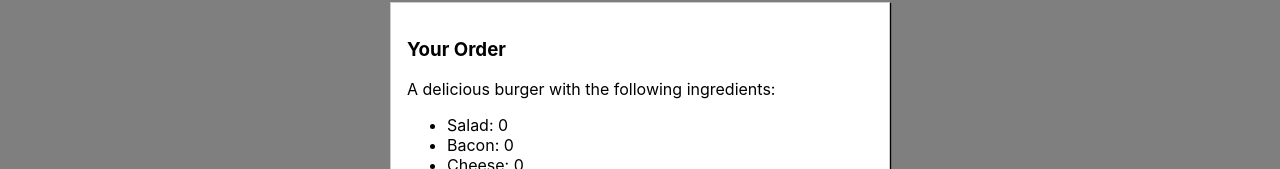
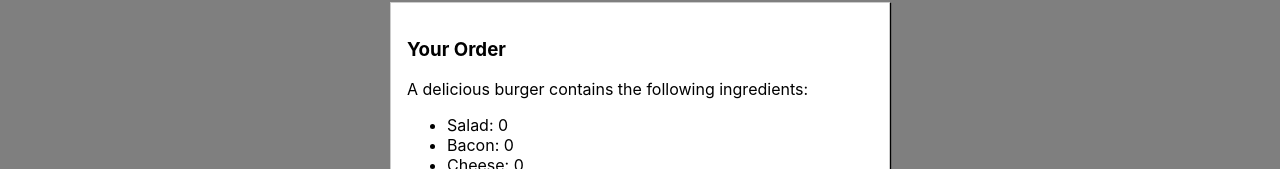
Before and after one commit to aDeveloperX/React-Burger, a React (Create React App) app: page / in a window 1280 px wide. Both pictures are taken after a click on the button "ORDER NOW". Shown: the part 336-505 px from the top of the page. Built offline with nearby package versions, Linux system fonts and the light colour scheme.

Commit message:
udpate ordersummary

```diff
--- a/src/components/Burger/OrderSummary/OrderSummary.js
+++ b/src/components/Burger/OrderSummary/OrderSummary.js
@@ -20,7 +20,7 @@ class OrderSummary extends Component {
     return (
       <>
         <h3>Your Order</h3>
-        <p>A delicious burger with the following ingredients:</p>
+        <p>A delicious burger contains the following ingredients:</p>
         <ul>{ingredientSummary}</ul>
         <p>Continue to Checkout?</p>
         <p>
```
